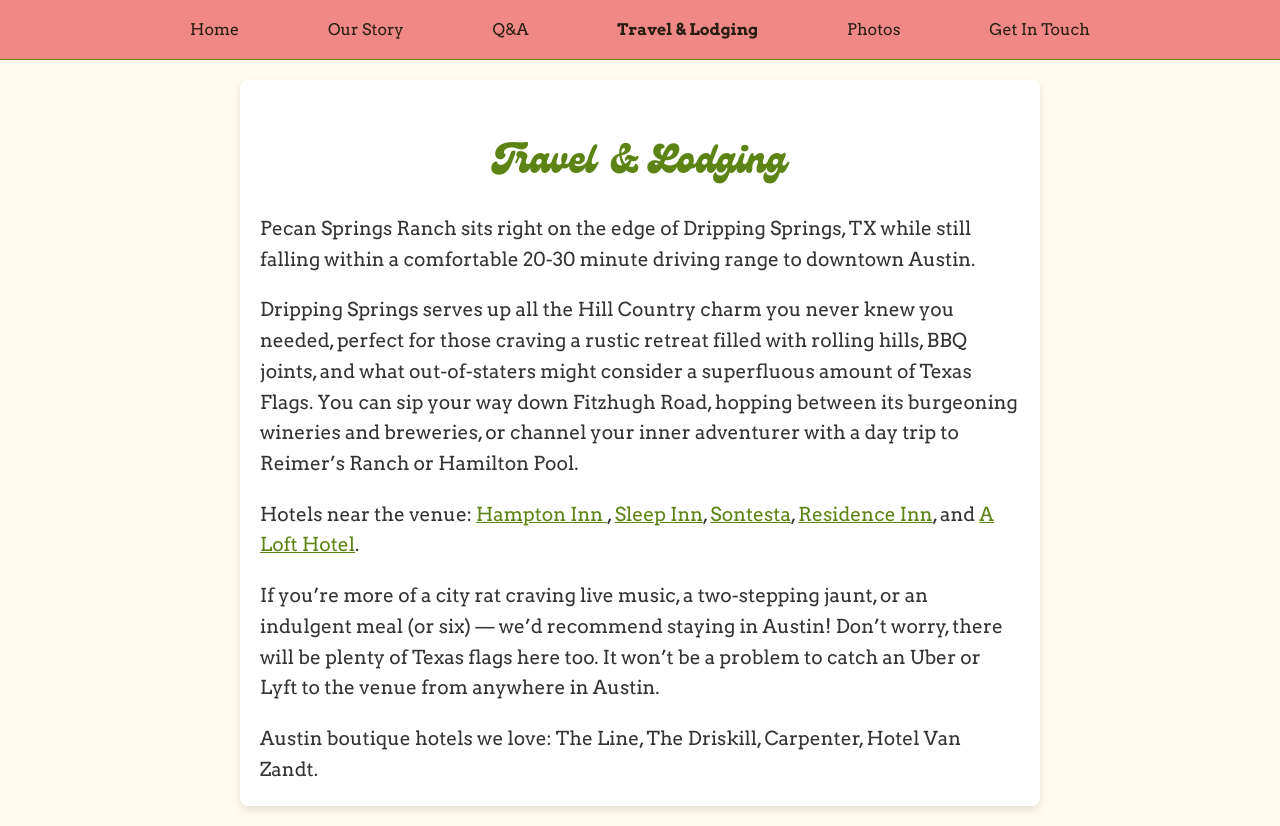
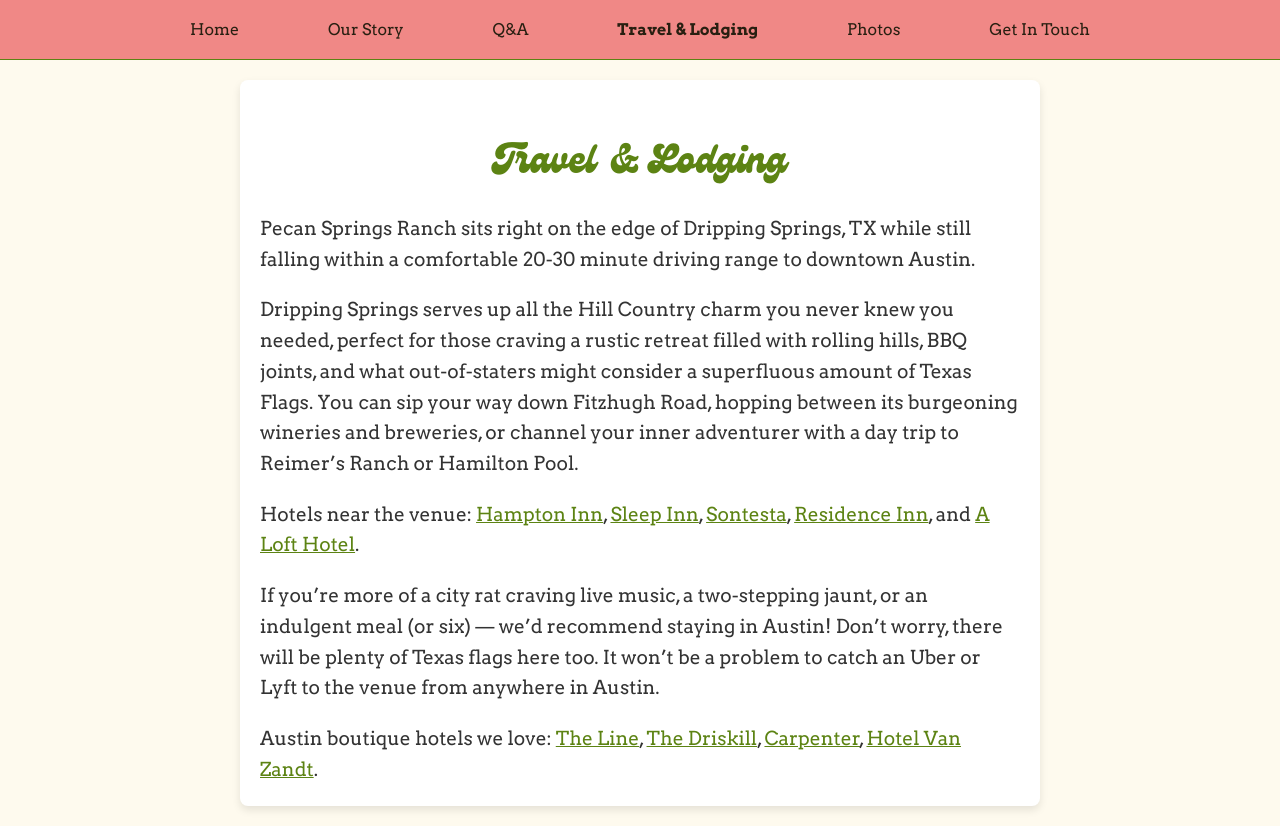
Before and after one commit to jamesjamail/susie-and-james-wedding, a Next.js app in the folder next/: page /travel-and-lodging in a window 1280 px wide. Built offline with nearby package versions, Linux system fonts and the light colour scheme.

Commit message:
fix(links): add links for boutique hotels, revise q-and-a hotel block wording, fix stray space in q-and-a

```diff
--- a/next/src/app/q-and-a/page.tsx
+++ b/next/src/app/q-and-a/page.tsx
@@ -35,7 +35,8 @@
     question: "Will there be a hotel block?",
     answer: (
       <span>
-        No, but we recommend the following hotels:{" "}
+        No, but we recommend the following hotels if you wish to stay close to
+        the venue:{" "}
         <a
           href="https://www.hilton.com/en/hotels/ausohhx-hampton-austin-oak-hill/"
           target="_blank"
--- a/next/src/app/travel-and-lodging/page.tsx
+++ b/next/src/app/travel-and-lodging/page.tsx
@@ -26,7 +26,7 @@
             target="_blank"
             rel="noopener noreferrer"
           >
-            Hampton Inn{" "}
+            Hampton Inn
           </a>
           ,{" "}
           <a
@@ -70,8 +70,39 @@
           Austin.
         </p>
         <p>
-          Austin boutique hotels we love: The Line, The Driskill, Carpenter,
-          Hotel Van Zandt.
+          Austin boutique hotels we love:{" "}
+          <a
+            href="https://www.thelinehotel.com/austin/"
+            target="_blank"
+            rel="noopener noreferrer"
+          >
+            The Line
+          </a>
+          ,{" "}
+          <a
+            href="https://driskillhotel.com/"
+            target="_blank"
+            rel="noopener noreferrer"
+          >
+            The Driskill
+          </a>
+          ,{" "}
+          <a
+            href="https://www.bunkhousehotels.com/carpenter-hotel"
+            target="_blank"
+            rel="noopener noreferrer"
+          >
+            Carpenter
+          </a>
+          ,{" "}
+          <a
+            href="https://www.hotelvanzandt.com/"
+            target="_blank"
+            rel="noopener noreferrer"
+          >
+            Hotel Van Zandt
+          </a>
+          .
         </p>
       </main>
     </div>
```
